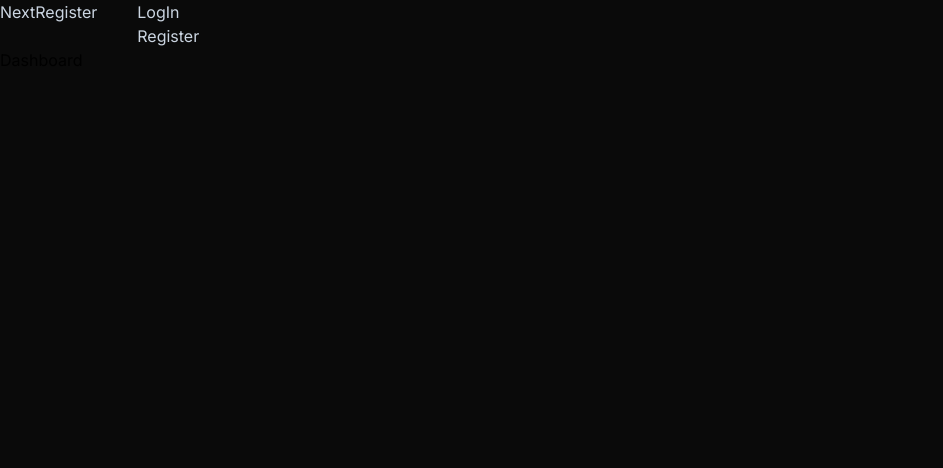
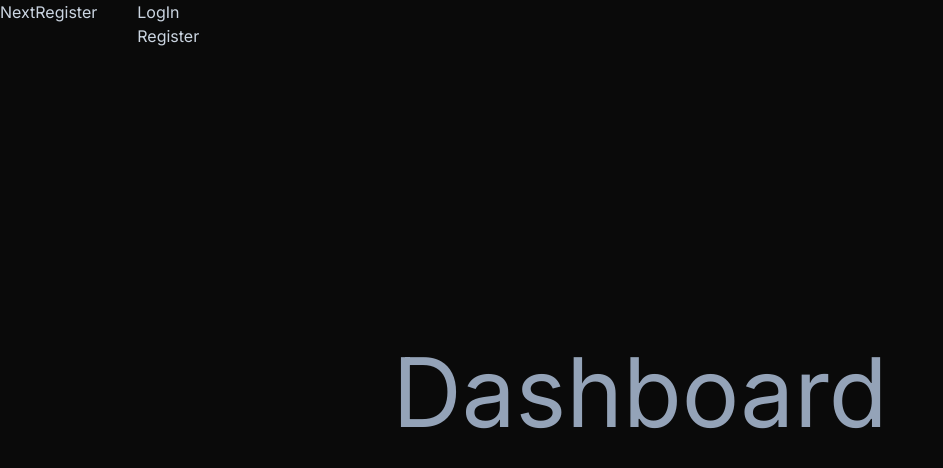
Before and after one commit to MakoskiVictor/next_auth, a Next.js app: page /dashboard in a window 1280 px wide. Shown: the top 468 px of the page, without its empty margins (0-943 px from the left). Built offline with nearby package versions, Linux system fonts and the light colour scheme.

Commit message:
add styles

```diff
--- a/src/app/dashboard/page.tsx
+++ b/src/app/dashboard/page.tsx
@@ -1,7 +1,7 @@
 export default function Dashboard () {
     return(
-        <main>
-            <div>Dashboard</div>
-        </main>
+        <section className='h-[calc(100vh-7rem)] flex justify-center items-center '>
+            <div className="text-4xl text-slate-400 md:text-8xl " >Dashboard</div>
+        </section>
     )
 }
--- a/src/app/page.tsx
+++ b/src/app/page.tsx
@@ -2,8 +2,8 @@ import Image from "next/image";
 
 export default function Home() {
   return (
-    <main className=' h-[calc(100vh-7rem)] flex justify-center items-center '>
-      <div className=" text-slate-500 text-8xl " >Home</div>
-    </main>
+    <section className=' h-[calc(100vh-7rem)] flex justify-center items-center '>
+      <div className="text-4xl text-slate-400 md:text-8xl " >Home</div>
+    </section>
   );
 }
```
